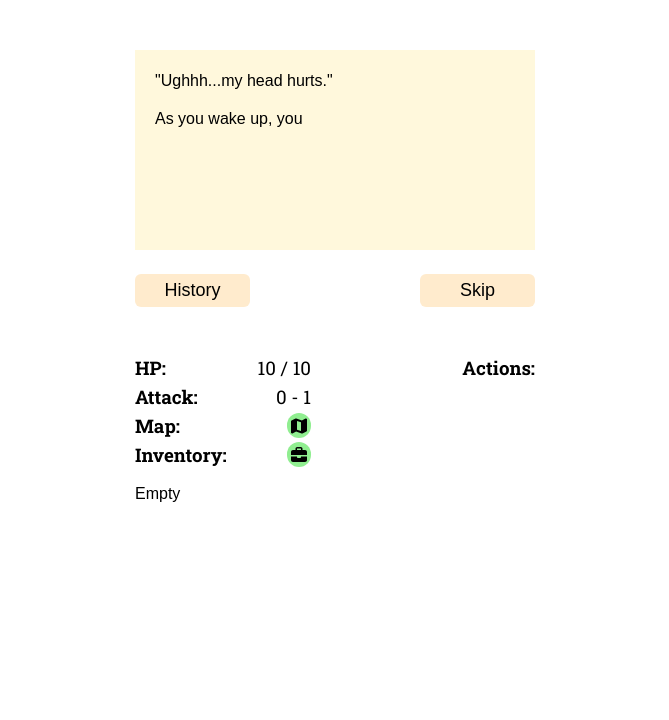
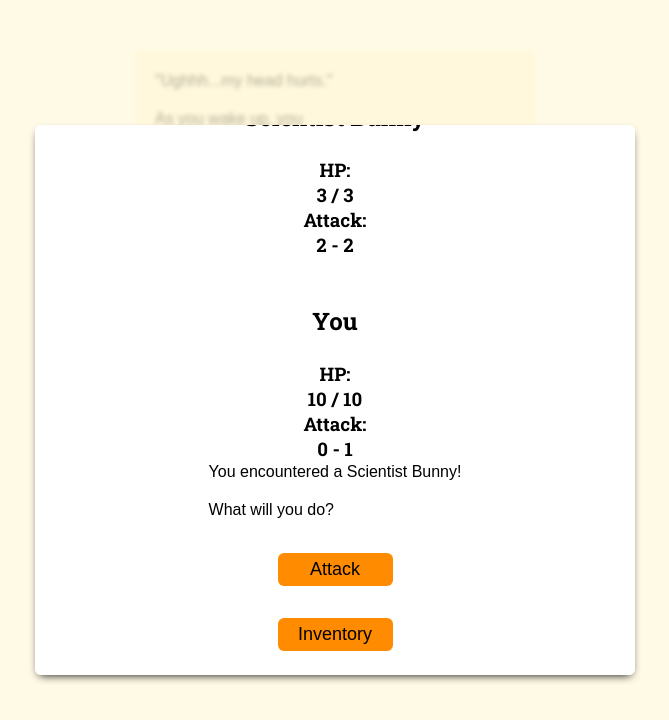
Before and after one commit to jaredryan/when-bunnies-attack, a React (Create React App) app: page / in a window 1280 px wide. Both pictures are taken after a click on the button "Start Game". Shown: the top 720 px of the page, without its empty margins (305-974 px from the left). Built offline with nearby package versions, Linux system fonts and the light colour scheme.

Commit message:
fight system seems to be functional...just needs polishing

```diff
--- a/src/Components/Battle.js
+++ b/src/Components/Battle.js
@@ -21,7 +21,7 @@ const Battle = ({
     defaultTurnStartText,
   ]);
   const [canAct, setCanAct] = useState(true);
-  const [inventoryIsOpen, setInventoryIsOpen] = useState(true);
+  const [inventoryIsOpen, setInventoryIsOpen] = useState(false);
 
   // You win!
   useEffect(() => {
@@ -51,6 +51,8 @@ const Battle = ({
     const text = action();
     setText(text);
   };
+
+  console.log({ enemy });
 
   return (
     <Modal open={open} className="battleModal" noClose={true}>
@@ -84,16 +86,24 @@ const Battle = ({
           </h3>
         </div>
       </div>
-      <div>{text}</div>
+      <div className="battleMessage">
+        {text.map((line) => (
+          <p key={line}>{line}</p>
+        ))}
+      </div>
       <div className="actions">
         {!canAct ? null : (
           <>
-            <button onClick={playerAction(() => player.attack(enemy))}>
+            <button
+              onClick={() => {
+                setCanAct(false);
+                const text = player.attack(enemy);
+                setText(text);
+              }}
+            >
               Attack
             </button>
-            <button onClick={playerAction(() => player.attack(enemy))}>
-              Inventory
-            </button>
+            <button onClick={() => setInventoryIsOpen(!inventoryIsOpen)}>Inventory</button>
             {noRetreat ? null : (
               <button
                 onClick={() => {
@@ -132,12 +142,12 @@ const Battle = ({
                     } else if (player.hp === player.maxHp) {
                       setText([
                         `You are already at full health.`,
-                        defaultTurnStartText
+                        defaultTurnStartText,
                       ]);
                     } else {
-                      setCanAct(false)
+                      setCanAct(false);
                       setText(utilizeItem(player, enemy, index));
-                      setInventoryIsOpen(false)
+                      setInventoryIsOpen(false);
                     }
                   }}
                 >
@@ -146,7 +156,9 @@ const Battle = ({
               </li>
             ))}
           </ul>
-          <button onClick={() => setInventoryIsOpen(false)}>Close Inventory</button>
+          <button onClick={() => setInventoryIsOpen(false)}>
+            Close Inventory
+          </button>
         </>
       )}
     </Modal>
--- a/src/Entities/Enemies/ScientistBunny.js
+++ b/src/Entities/Enemies/ScientistBunny.js
@@ -1,4 +1,3 @@
-import Item from "../Item.js";
 import bunnySteroid from "../Items/BunnySteroid.js";
 import getItems from "../../ExplorationSystem/GetItems.js";
 
--- a/src/Entities/Enemies/SoldierBunny.js
+++ b/src/Entities/Enemies/SoldierBunny.js
@@ -1,4 +1,3 @@
-import Item from "../Item.js";
 import throwingKnife from "../Items/ThrowingKnife.js";
 import getItems from "../../ExplorationSystem/GetItems.js";
 
--- a/src/Messages.js
+++ b/src/Messages.js
@@ -4,7 +4,7 @@ export const fleeAttemptMessage = [`You tried to run away!`];
 export const fleeSuccessMessage = [`You successfully ran away!`];
 export const fleeFailureMessage = [`You were unable to escape!`];
 
-const winBattleMessage = (enemy) => ([
+export const winBattleMessage = (enemy) => ([
   `You defeated ${enemy.name}!`
 ])
 
--- a/src/Pages/Game.js
+++ b/src/Pages/Game.js
@@ -12,6 +12,11 @@ import areas from "../EventSystem/AreasList";
 import decisionLoop from "../ExplorationSystem/DecisionLoop";
 
 import messages from "../Messages";
+
+
+
+import Enemy from "../Entities/Enemy";
+import ScientistBunny from "../Entities/Enemies/ScientistBunny";
 
 const Game = ({ endGame }) => {
   // Components
@@ -28,7 +33,11 @@ const Game = ({ endGame }) => {
   const [text, setText] = useState([]);
   const [showActions, setShowActions] = useState(false);
   const [primaryActions, setPrimaryActions] = useState([]);
-  const [encounter, setEncounter] = useState(null); // { enemy: Enemy, noRetreat: true/false }
+
+  const [encounter, setEncounter] = useState({
+    enemy: new Enemy(...ScientistBunny),
+    noRetreat: true
+  }); // { enemy: Enemy, noRetreat: true/false }
 
   // Keep an eye on player status to end the game when they've won or lost
   useEffect(() => {
```
